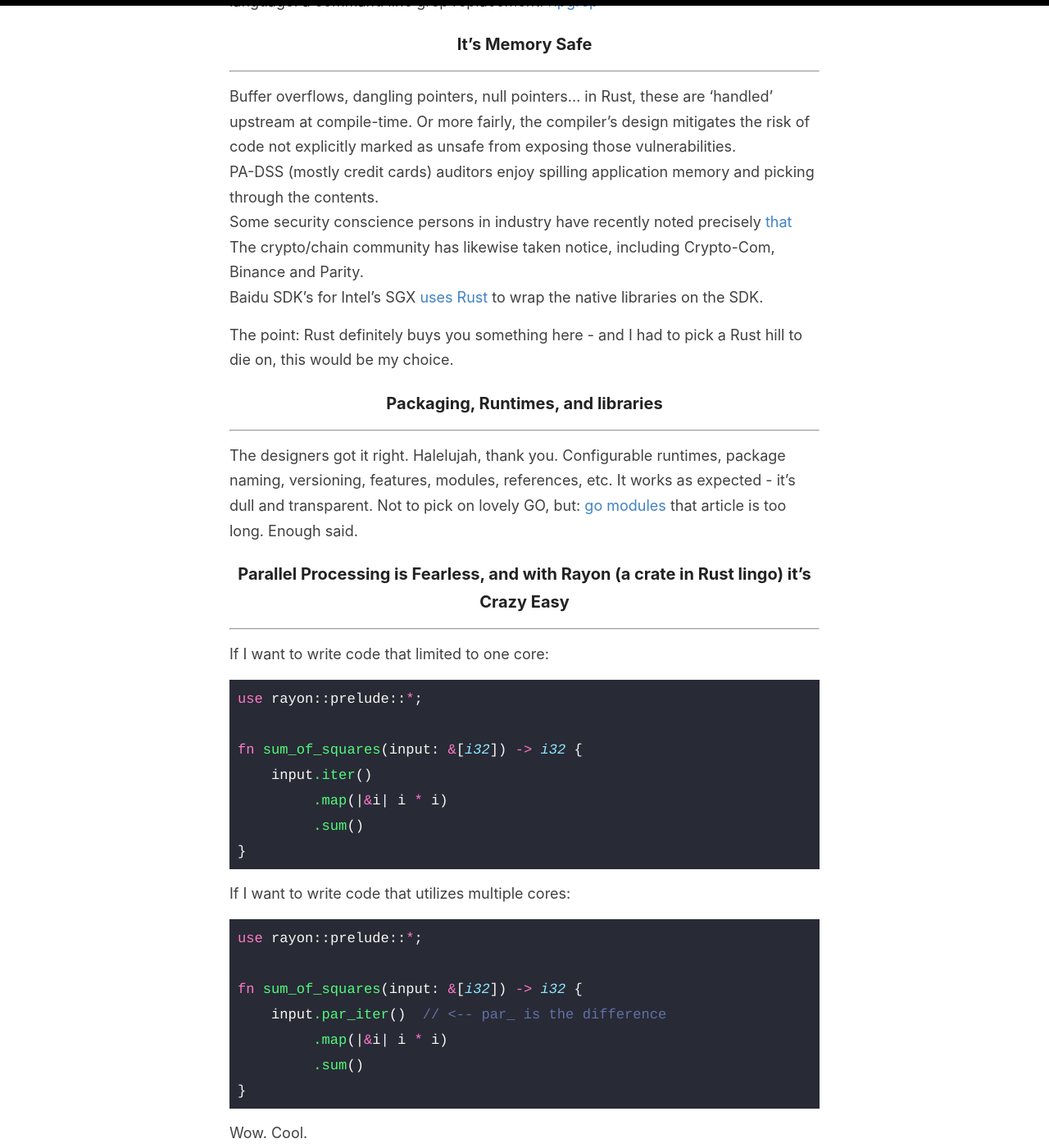
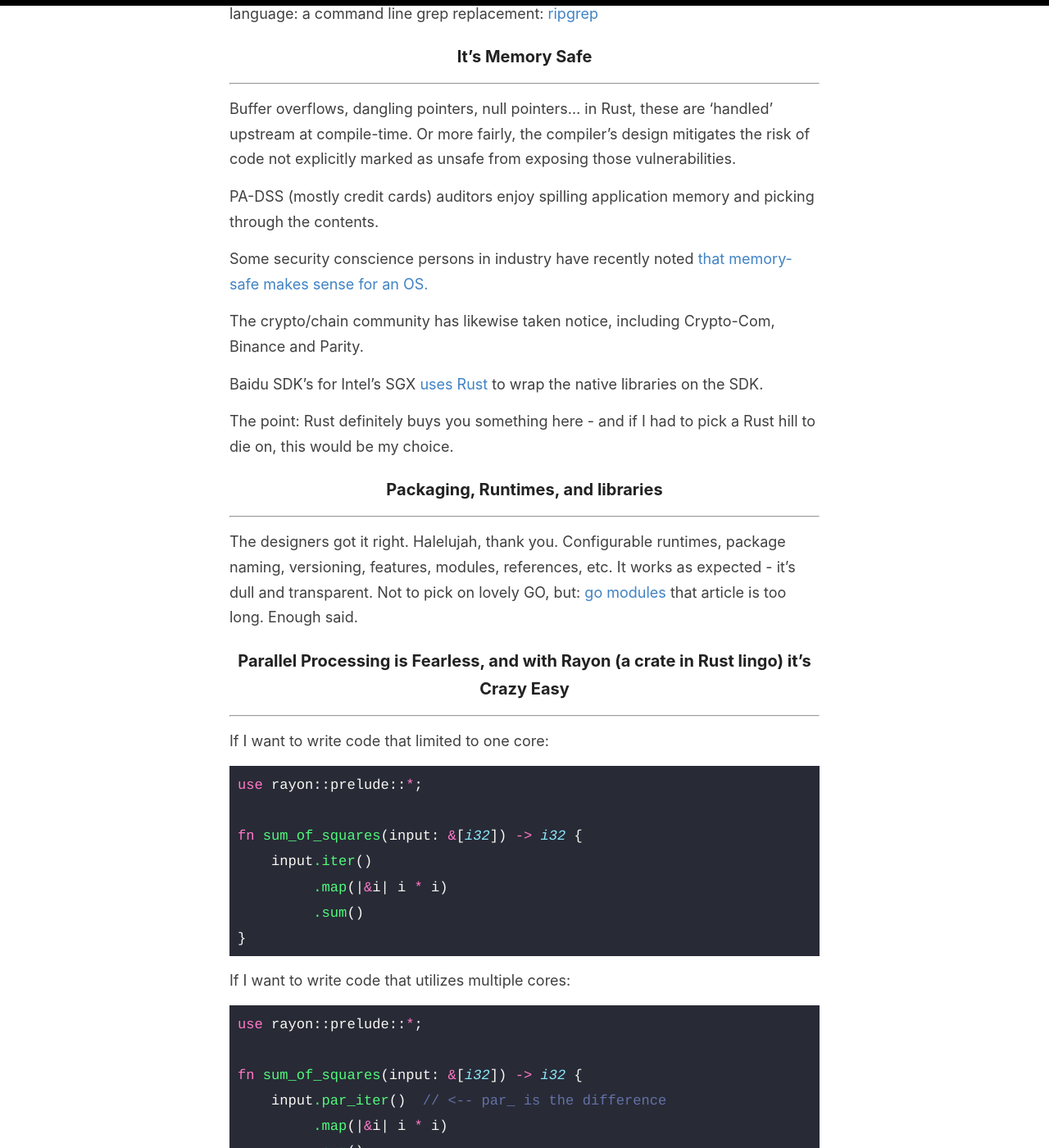
Before and after one commit to blittable/blittable.github.io, a Jekyll site: the page built from _posts/2019-7-27-why-learning-rust-now-might-be-a-not-so-bad-idea.md, in a window 1280 px wide and 1400 px high, scrolled down 1461 px. Shown: the whole window at 82% size. Built offline with Jekyll 4.4.1, drawn with Linux system fonts in a browser that asks for light colours; some of the changed text lies outside the part shown.

Commit message:
formatting lines

```diff
--- a/_posts/2019-7-27-why-learning-rust-now-might-be-a-not-so-bad-idea.md
+++ b/_posts/2019-7-27-why-learning-rust-now-might-be-a-not-so-bad-idea.md
@@ -39,18 +39,26 @@ IMHO, benchmarks are a bit like algorithms - it kind of depends best, worst, ave
 Here's another: <a href="https://www.techempower.com/benchmarks/">web server response times.</a>
 
 Having said that, GO is fast. Crystal is fast.  C++ is fast.  JVM languages, dotnet languages, python and many others are fast, or at least, and more importantly, fast enough.
+
 There *are* shining examples of where Rust's leading performance matter.  Here's a favorite tool built in Rust that you can use regardless of your preferred coding language:  a command line grep replacement:  <a href="https://github.com/BurntSushi/ripgrep">ripgrep</a>
+
 
 
 ### It's Memory Safe
 ---
 
 Buffer overflows, dangling pointers, null pointers... in Rust, these are 'handled' upstream at compile-time.  Or more fairly, the compiler's design mitigates the risk of code not explicitly marked as unsafe from exposing those vulnerabilities.
+
 PA-DSS (mostly credit cards) auditors enjoy spilling application memory and picking through the contents.
-Some security conscience persons in industry have recently noted precisely <a href="https://msrc-blog.microsoft.com/2019/07/22/why-rust-for-safe-systems-programming/"> that </a> The crypto/chain community has likewise taken notice, including Crypto-Com, Binance and Parity.
+
+Some security conscience persons in industry have recently noted <a href="https://msrc-blog.microsoft.com/2019/07/22/why-rust-for-safe-systems-programming/"> that memory-safe makes sense for an OS.</a>
+
+The crypto/chain community has likewise taken notice, including Crypto-Com, Binance and Parity.
+
 Baidu SDK's for Intel's SGX <a href="https://github.com/baidu/rust-sgx-sdk">uses Rust</a> to wrap the native libraries on the SDK.
 
-The point: Rust definitely buys you something here - and I had to pick a Rust hill to die on, this would be my choice.
+The point: Rust definitely buys you something here - and if I had to pick a Rust hill to die on, this would be my choice.
+
 
 
 ### Packaging, Runtimes, and libraries
@@ -58,6 +66,8 @@ The point: Rust definitely buys you something here - and I had to pick a Rust hi
 
 The designers got it right. Halelujah, thank you.  Configurable runtimes, package naming, versioning, features, modules, references, etc.  It works as expected - it's dull and transparent.
 Not to pick on lovely GO, but: <a href="https://github.com/golang/go/wiki/Modules"> go modules</a> that article is too long.  Enough said.
+
+
 
 
 ### Parallel Processing is Fearless, and with Rayon (a crate in Rust lingo) it's Crazy Easy
@@ -91,11 +101,14 @@ fn sum_of_squares(input: &[i32]) -> i32 {
 Wow.  Cool.
 
 
+
 ### The Documentation is Excellent
 ---
 
 There's a learning curve, no doubt.  It takes some discipline, but going through the documentation, especially <a href="https://doc.rust-lang.org/book"> The Book</a> is a really good idea.
+
 There's no unneeded formalism.  The content is linear.  There's little assumed about your background, but it doesn't pull punches on the more challenging content.  The writing is good.
+
 
 
 ### Getting Started - A Couple Suggestions
@@ -125,6 +138,7 @@ fn main() {
 
 
 
+
 ### A Pinch More Motivation
 ---
 
```
